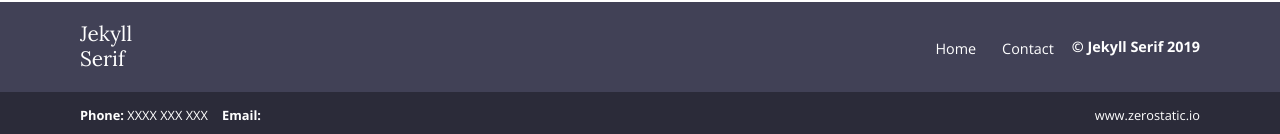
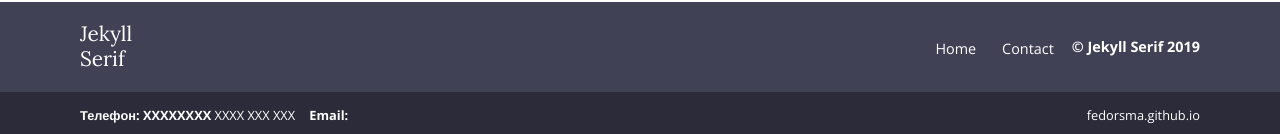
Before and after one commit to fedorsma/fedorsma.github.io, a Jekyll site: the page built from index.html, in a window 1280 px wide. Shown: the part 1605-1739 px from the top of the page. Built offline with Jekyll 4.4.1, drawn with Linux system fonts in a browser that asks for light colours.

Commit message:
Update sub-footer.html

```diff
--- a/_includes/sub-footer.html
+++ b/_includes/sub-footer.html
@@ -4,12 +4,12 @@
       <div class="col-12">
         <div class="sub-footer">
           <ul>
-            <li><strong>Phone: </strong>{{ site.data.contact.phone }}</li>
+            <li><strong>Телефон: XXXXXXXX </strong>{{ site.data.contact.phone }}</li>
             <li><strong>Email: </strong><a href="mailto:{{ site.data.contact.email }}">
                 {{ site.data.contact.email }}</a></li>
           </ul>
           <ul>
-            <li><a href="https://www.zerostatic.io">www.zerostatic.io</a></li>
+            <li><a href="https://www.fedorsma.github.io">fedorsma.github.io</a></li>
           </ul>
         </div>
       </div>
```
